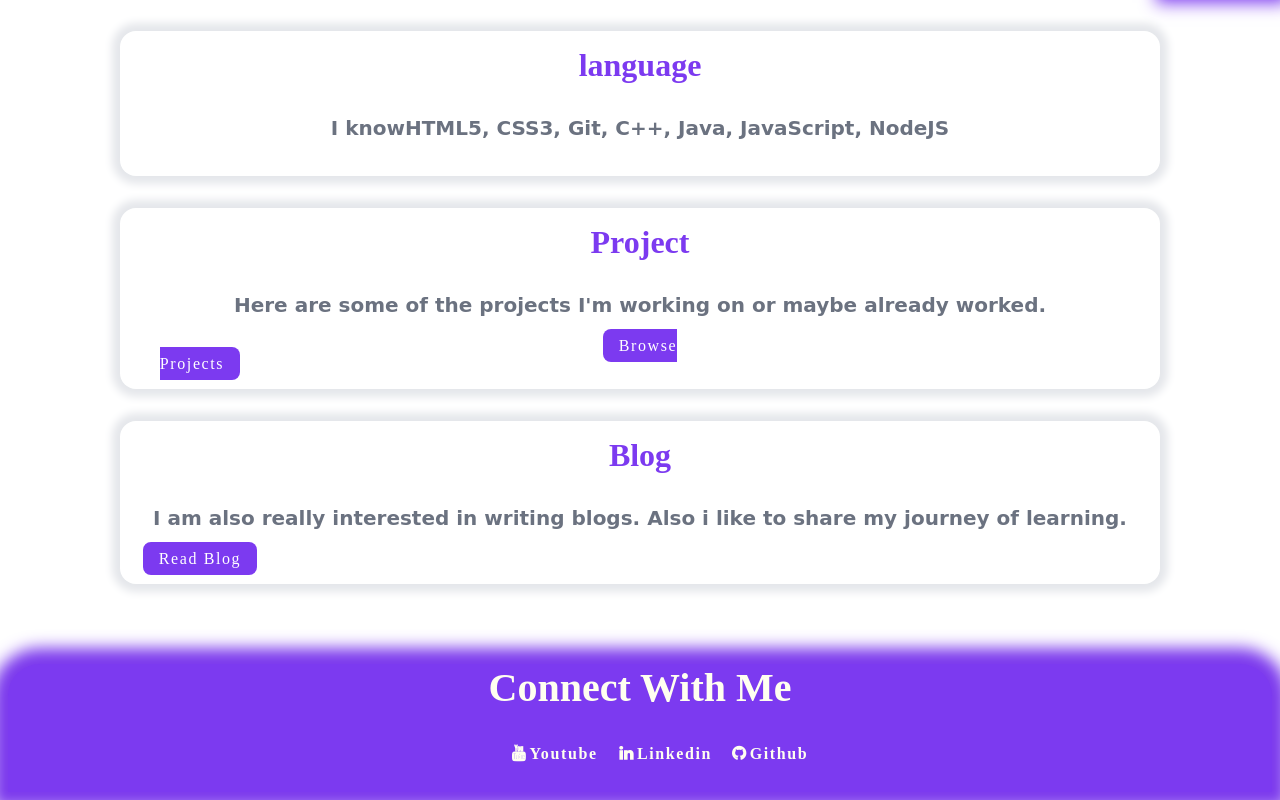
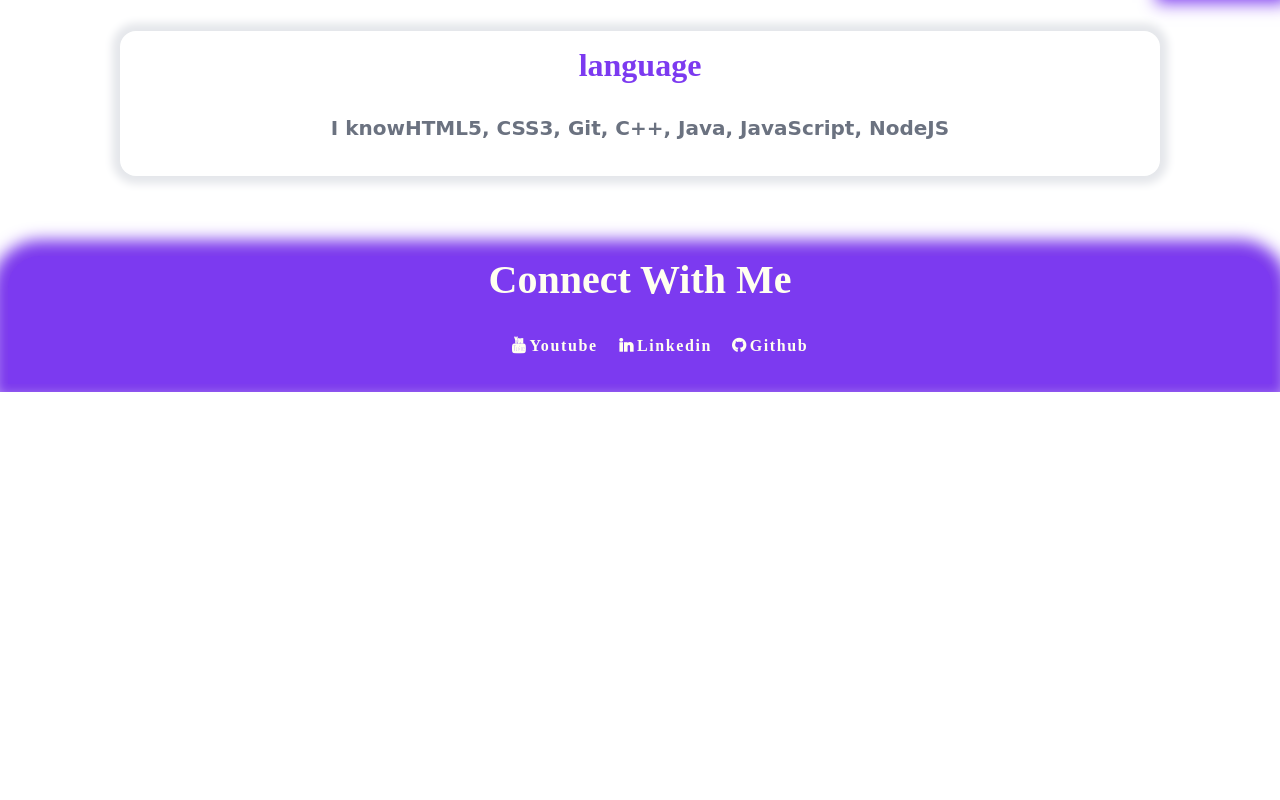
Before and after one commit to Ankit1999Raikwar/portfolio, a plain HTML site: page index.html in a window 1280 px wide. Shown: the part 1506-2306 px from the top of the page. After the commit the page ends 1898 px from the top, so only its background shows below. Drawn offline with Linux system fonts and the light colour scheme.

Commit message:
Update index.html

```diff
--- a/index.html
+++ b/index.html
@@ -51,26 +51,8 @@
             <p class="secp"><b>I knowHTML5, CSS3, Git, C++, Java, JavaScript, NodeJS</b></p>
 
         </section>
-        <section class="section">
-            <h3 class="sech3">Project</h3>
-            <p class="secp"><b>Here are some of the projects I'm working on or maybe already worked.
-
-            </b></p>
-            <a  class="seclink" href="project.html" >Browse Projects</a>
-        </section>
-        <section class="section">
-            <h3 class="sech3">Blog</h3>
-            <p class="secp"><b>I am also really interested in writing blogs. Also i like to share my journey of learning.
 
 
-
-            </b></p>
-
-            <a  class="seclink" href="blog.html" >Read Blog</a>
-        </section>
-
-
-    </section>
 
 
     <!-- footer -->
```
